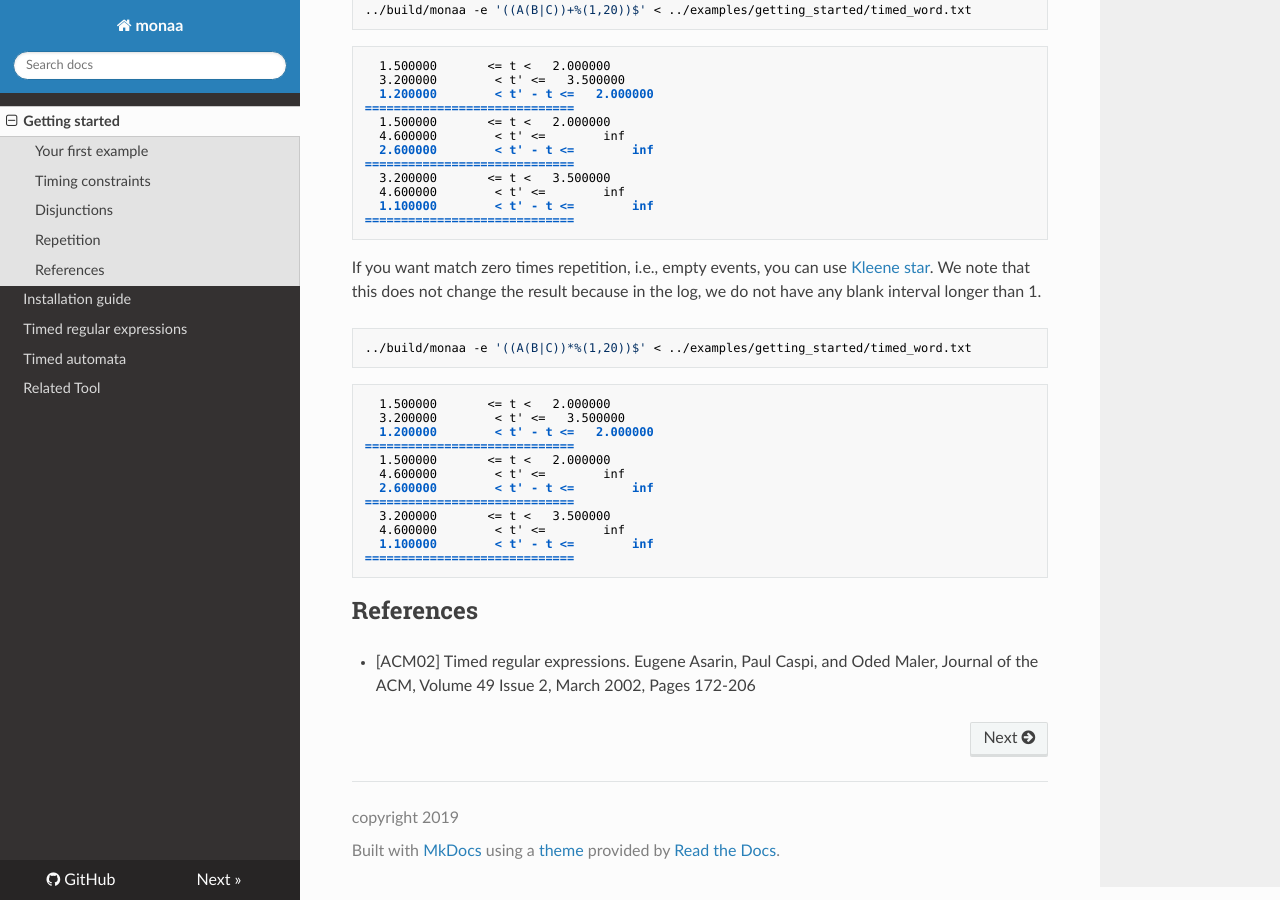
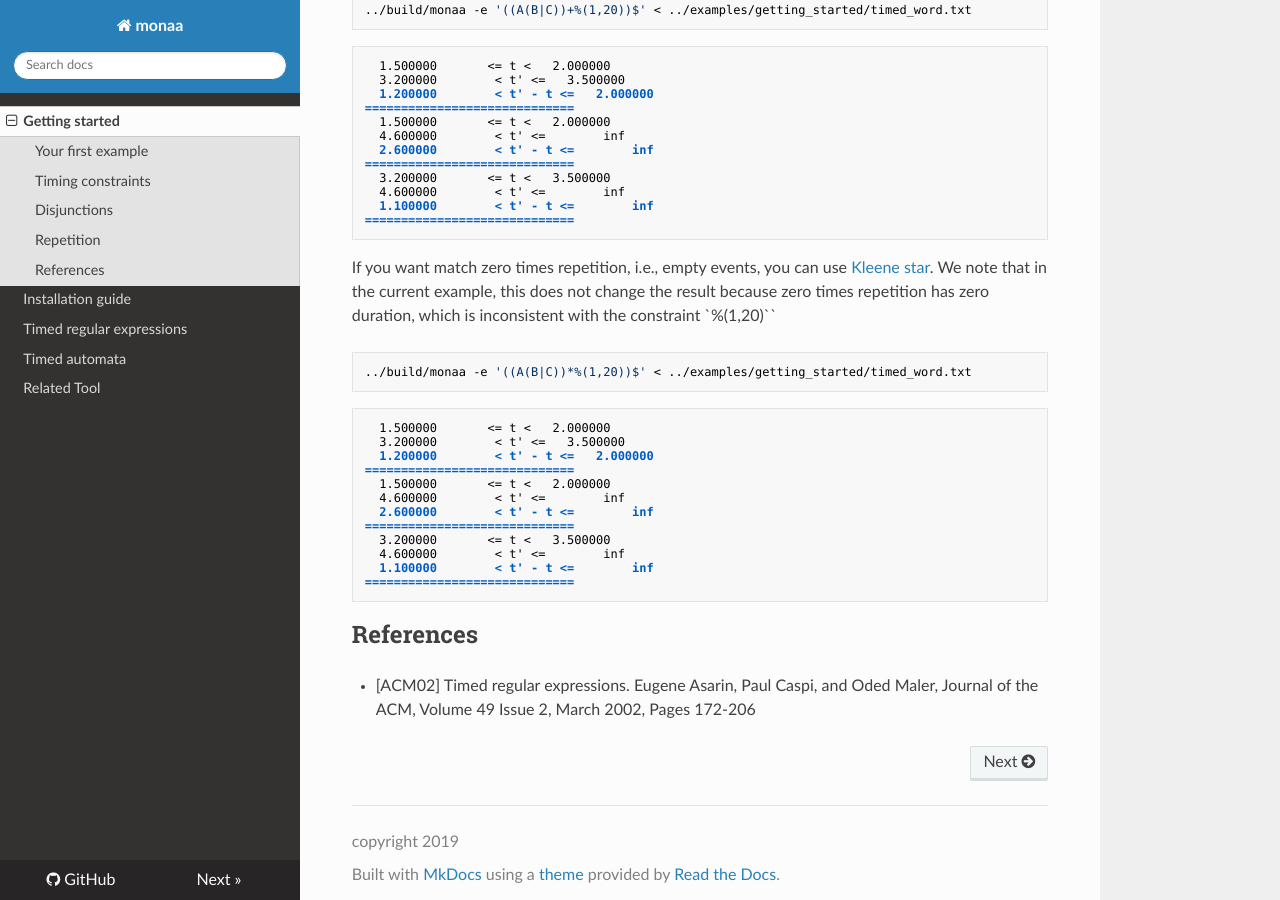
Before and after one commit to MasWag/monaa, an MkDocs documentation site: the page built from doc/getting_started.md, in a window 1280 px wide and 900 px high, scrolled down 2148 px. Built offline with MkDocs 1.6.1, drawn with Linux system fonts in a browser that asks for light colours; nearby versions of some CDN libraries.

````diff
--- a/doc/getting_started.md
+++ b/doc/getting_started.md
@@ -129,7 +129,7 @@ We can use [Kleene plus](https://en.wikipedia.org/wiki/Kleene_star#Kleene_plus)
 ```
 
 If you want match zero times repetition, i.e., empty events, you can use [Kleene star](https://en.wikipedia.org/wiki/Kleene_star).
-We note that this does not change the result because in the log, we do not have any blank interval longer than 1.
+We note that in the current example, this does not change the result because zero times repetition has zero duration, which is inconsistent with the constraint `%(1,20)``
 
 ```
 ../build/monaa -e '((A(B|C))*%(1,20))$' < ../examples/getting_started/timed_word.txt
````
Also changed, not shown: README.md (+0 -4 lines), 4 other files.
